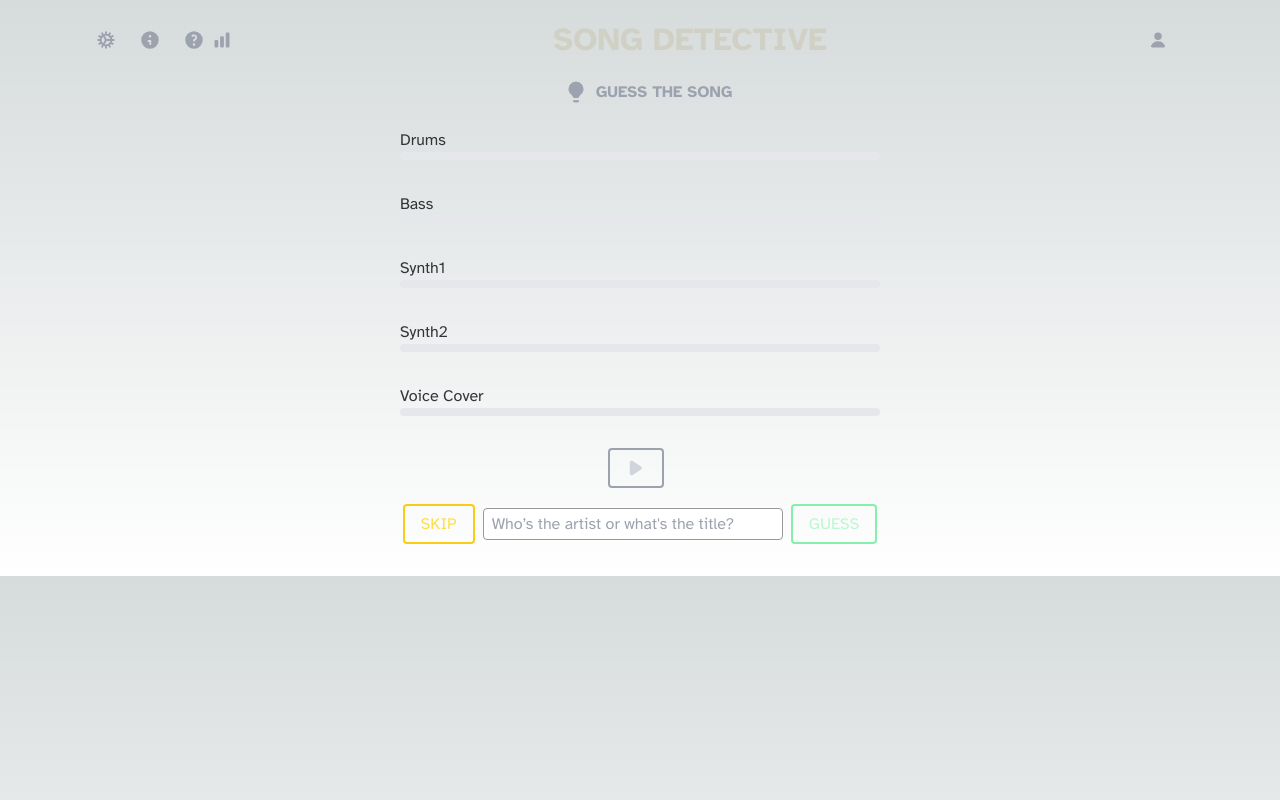
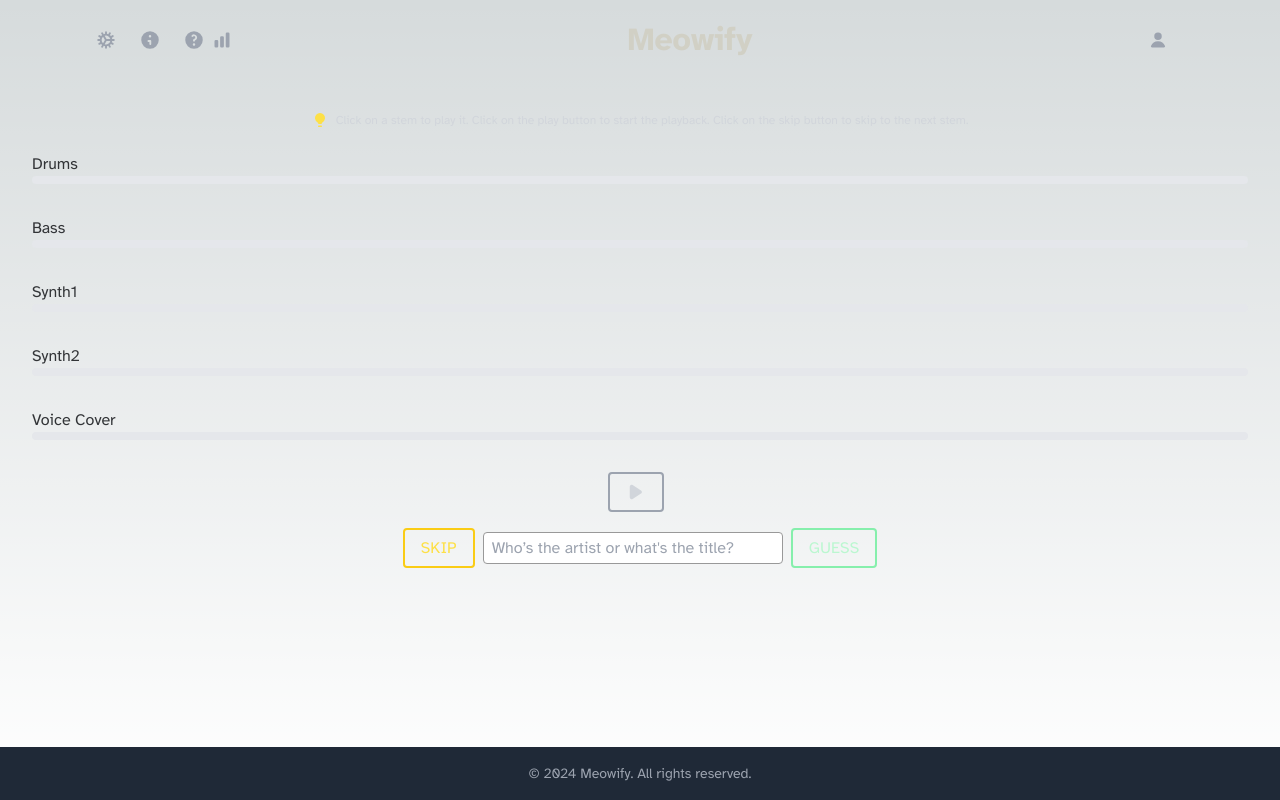
Before and after one commit to Exiledz5155/song-detective, a Next.js app in the folder web-app/: page / in a window 1280 px wide. Built offline with nearby package versions, Linux system fonts and the light colour scheme.

Commit message:
minor ui tweaks

```diff
--- a/web-app/src/app/globals.css
+++ b/web-app/src/app/globals.css
@@ -71,8 +71,6 @@
   padding: 0.5rem;
 }
 
-
-
 .text-custom-size {
   font-size: 2rem;
 }
@@ -93,3 +91,11 @@
     background-position: -200% 0;
   }
 }
+
+.app-footer {
+  background-color: #1f2937; /* bg-gray-1000 */
+  color: #9ca3af; /* text-gray-400 */
+  text-align: center;
+  font-size: 0.875rem; /* text-sm */
+  padding: 1rem; /* p-4 */
+}
--- a/web-app/src/app/page.tsx
+++ b/web-app/src/app/page.tsx
@@ -5,15 +5,17 @@
 import { mainFont } from "@/components/fonts";
 import SongProvider from "@/components/providers/SongProvider";
 import Results from "@/components/results";
+import AppFooter from "@/components/appFooter";
 
 const App = () => (
-  <div className={`${mainFont.className}`}>
+  <div className={`${mainFont.className} min-h-screen flex flex-col`}>
     <SongProvider>
       <TopNavBar />
-      <div className="container mx-auto max-w-screen-sm">
+      <div className="flex-grow container mx-auto p-4 md:p-8">
         <StemList />
         <Results />
       </div>
+      <AppFooter />
     </SongProvider>
   </div>
 );
--- /dev/null
+++ b/web-app/src/components/appFooter.tsx
@@ -0,0 +1,11 @@
+"use client";
+
+const AppFooter = () => {
+  return (
+    <div className="app-footer">
+      <p>© 2024 Meowify. All rights reserved.</p>
+    </div>
+  );
+};
+
+export default AppFooter;
--- a/web-app/src/components/navbar/navbar.tsx
+++ b/web-app/src/components/navbar/navbar.tsx
@@ -17,9 +17,9 @@
         <ChartBarIcon className="h-5 text-gray-400 hover:text-white cursor-pointer" />
       </div>
       <div className="text-mainTextColor font-bold text-custom-size">
-        <Link href="/">SONG DETECTIVE</Link>
+        <Link href="/">Meowify</Link>
       </div>
-      <div className="flex items-center">
+      <div>
         <UserIcon className="h-5 text-gray-400 hover:text-white cursor-pointer mr-4" />
       </div>
     </div>
--- a/web-app/src/components/stemList/stemList.tsx
+++ b/web-app/src/components/stemList/stemList.tsx
@@ -38,12 +38,12 @@
 
   return (
     <div>
-      <div>
-        <div className="mb-6 flex justify-center align-middle">
-          <LightBulbIcon className="h-6 md:ml-4 text-gray-400 mr-2" />
-          <h1 className="text-gray-400 font-bold text-m md:text-m">
-            GUESS THE SONG
-          </h1>
+      <div className="flex justify-center items-center gap-2 mb-6">
+        <LightBulbIcon className="h-4 text-yellow-300" />
+        <div className="text-gray-300 text-xs">
+          Click on a stem to play it. Click on the play button to start the
+          playback. Click on the skip button to skip to the next stem.
+        </div>
       </div>
       {stems.map((stem, index) => (
         <div key={stem.stemId} className="mb-8">
@@ -92,7 +92,6 @@
         </div>
       </div>
     </div>
-    </div>
   );
 };
 
```
Lines whose indentation alone changed are shown as unchanged.
